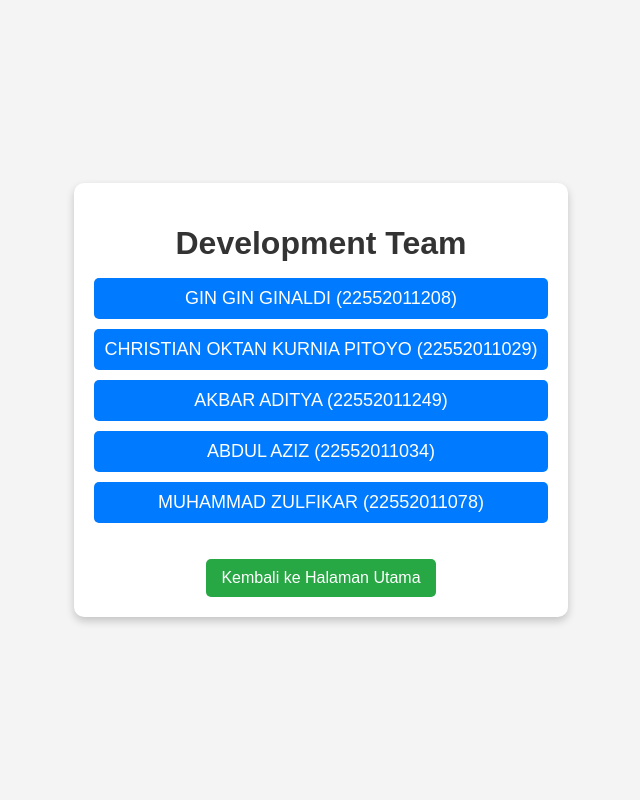
After one commit to Tans-Christian/project_uas_web_rev, a PHP site: page /includes/development_page.php in a window 1280 px wide. The commit adds this page. Shown: the whole page, without its empty margins (319-959 px from the left). Run offline with PHP 8.4, Linux system fonts and the light colour scheme.

Commit message:
Update_V4

```diff
--- /dev/null
+++ b/includes/development_page.php
@@ -0,0 +1,76 @@
+<!DOCTYPE html>
+<html lang="id">
+<head>
+    <meta charset="UTF-8">
+    <meta name="viewport" content="width=device-width, initial-scale=1.0">
+    <title>Development Team</title>
+    <style>
+        body {
+            font-family: Arial, sans-serif;
+            background-color: #f4f4f4;
+            margin: 0;
+            padding: 0;
+            display: flex;
+            justify-content: center;
+            align-items: center;
+            height: 100vh;
+        }
+        .container {
+            text-align: center;
+            background: white;
+            padding: 20px;
+            border-radius: 10px;
+            box-shadow: 0px 4px 8px rgba(0, 0, 0, 0.2);
+        }
+        h1 {
+            color: #333;
+            margin-bottom: 10px;
+        }
+        .team-list {
+            list-style: none;
+            padding: 0;
+        }
+        .team-list li {
+            font-size: 18px;
+            margin: 10px 0;
+            background: #007bff;
+            color: white;
+            padding: 10px;
+            border-radius: 5px;
+            transition: 0.3s;
+        }
+        .team-list li:hover {
+            background: #0056b3;
+        }
+        .back-button {
+            display: inline-block;
+            margin-top: 20px;
+            padding: 10px 15px;
+            font-size: 16px;
+            color: white;
+            background: #28a745;
+            text-decoration: none;
+            border-radius: 5px;
+            transition: 0.3s;
+        }
+        .back-button:hover {
+            background: #218838;
+        }
+    </style>
+</head>
+<body>
+
+<div class="container">
+    <h1>Development Team</h1>
+    <ul class="team-list">
+        <li>GIN GIN GINALDI (22552011208)</li>
+        <li>CHRISTIAN OKTAN KURNIA PITOYO (22552011029)</li>
+        <li>AKBAR ADITYA (22552011249)</li>
+        <li>ABDUL AZIZ (22552011034)</li>
+        <li>MUHAMMAD ZULFIKAR (22552011078)</li>
+    </ul>
+    <a href="../index.php" class="back-button">Kembali ke Halaman Utama</a>
+</div>
+
+</body>
+</html>
--- a/includes/footer.php
+++ b/includes/footer.php
@@ -3,7 +3,7 @@
 <footer class="footer mt-auto py-3 text-white" style="background: linear-gradient(to right, #007bff, #00bcd4);">
     <div class="container text-center">
         <p class="mb-1">© <?= date("Y"); ?> TNS Company. COPYRIGHT@.</p>
-        <p class="small">Making By ChristianOctanKurniaPitoyo_22552011029 <a href="#" class="text-white fw-bold">Development Team</a></p>
+        <p class="small">Making By Kelompok 10 <a href="includes/development_page.php" class="text-white fw-bold">Development Team</a></p>
     </div>
 </footer>
 
```
